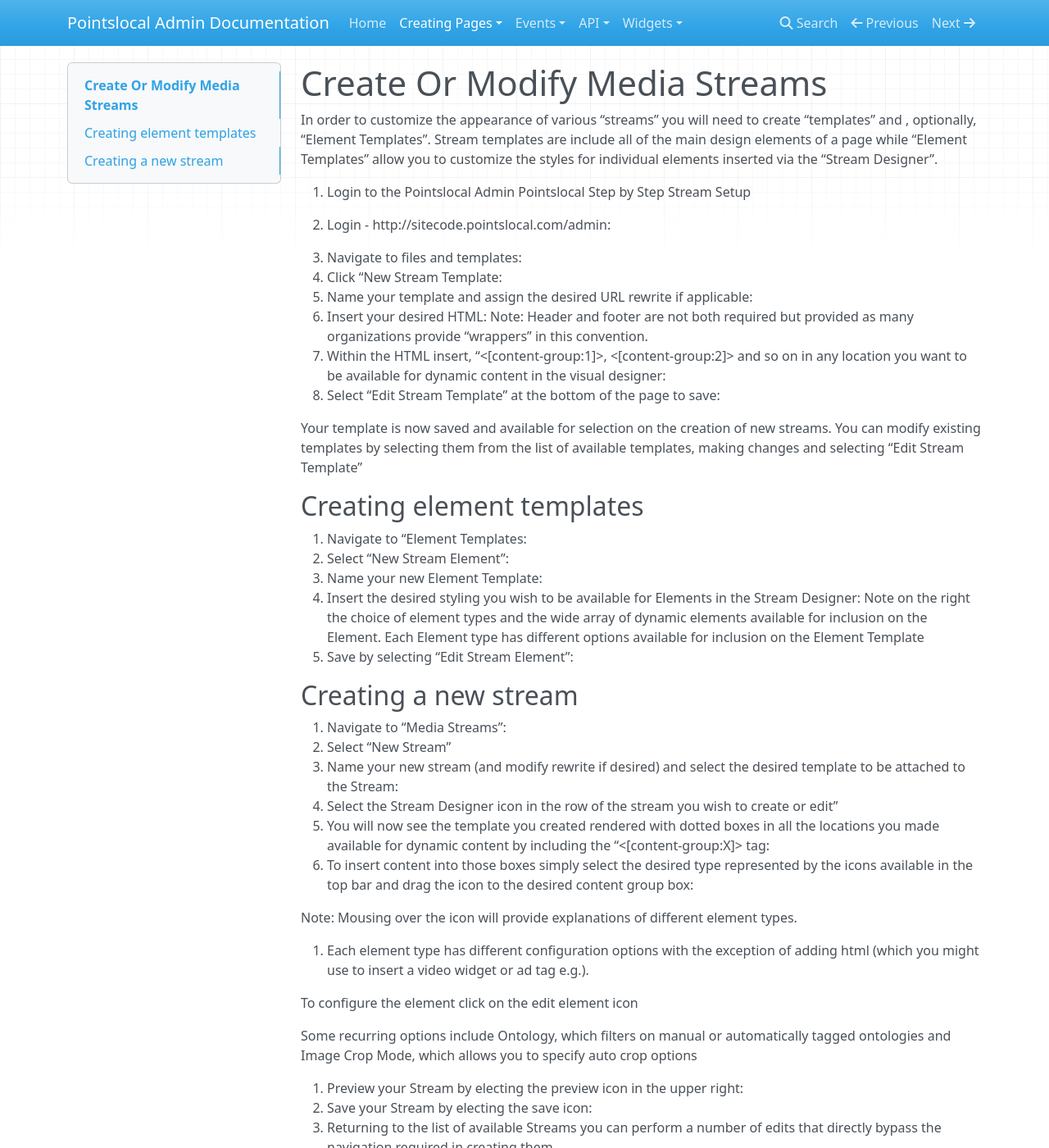
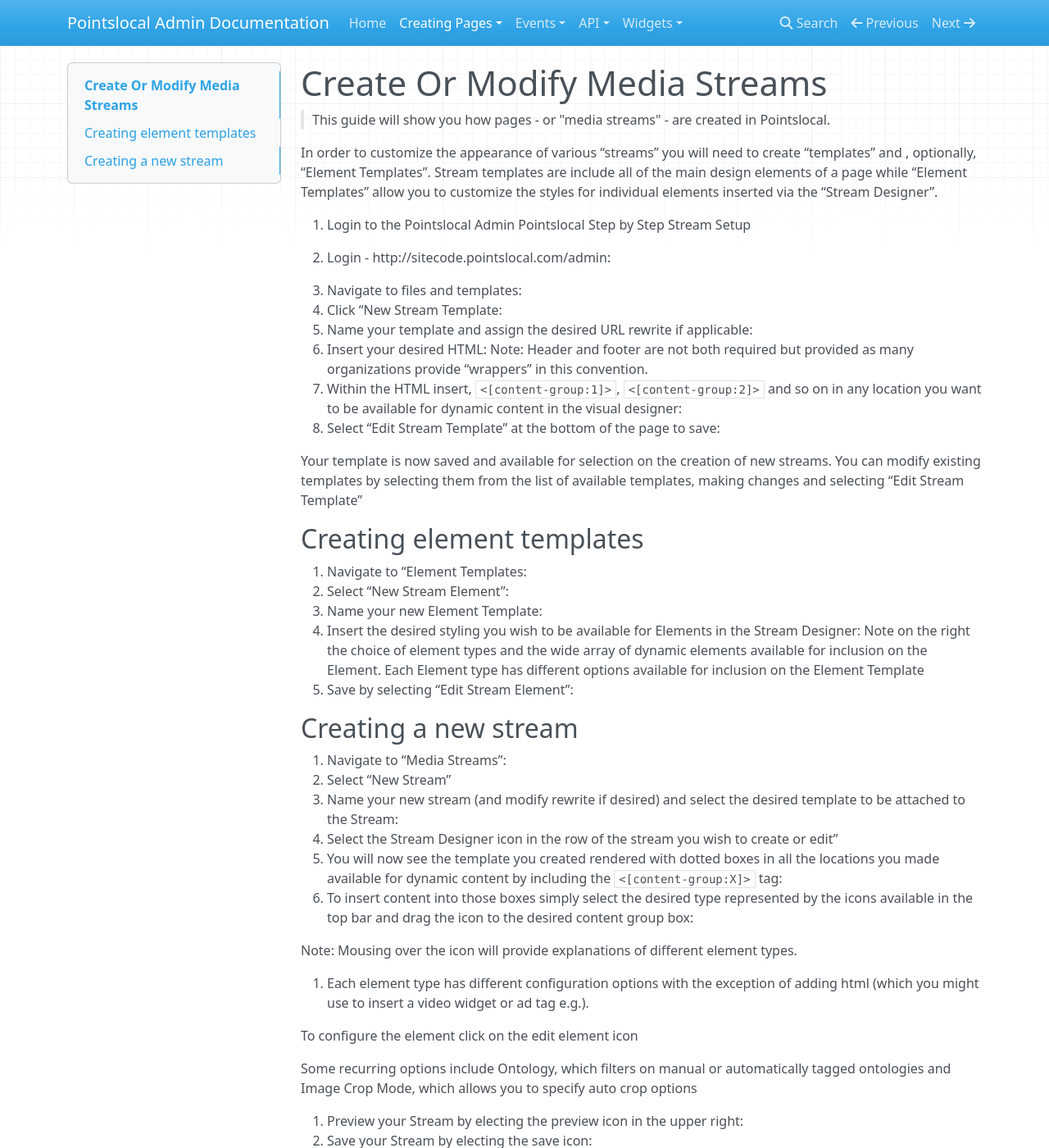
Before and after one commit to pointslocal/admin-docs, an MkDocs documentation site: the page built from docs/mediastream_templates.md, in a window 1280 px wide and 1400 px high. Shown: the whole window at 82% size. Built offline with MkDocs 1.6.1, drawn with Linux system fonts in a browser that asks for light colours; nearby versions of some CDN libraries; old or Windows-style settings are respelled for this version of MkDocs.

````diff
--- a/docs/mediastream_templates.md
+++ b/docs/mediastream_templates.md
@@ -1,4 +1,6 @@
 # Create Or Modify Media Streams
+> This guide will show you how pages - or "media streams" - are created in Pointslocal.
+
 In order to customize the appearance of various “streams” you will need to create “templates” and , optionally, “Element Templates”. Stream templates are include all of the main design elements of a page while “Element Templates” allow you to customize the styles for individual elements inserted via the “Stream Designer”.
 
 1. Login to the Pointslocal Admin
@@ -10,7 +12,7 @@ Pointslocal Step by Step Stream Setup
 4. Name your template and assign the desired URL rewrite if applicable:
 5. Insert your desired HTML:
 Note: Header and footer are not both required but provided as many organizations provide “wrappers” in this convention.
-6. Within the HTML insert, “<[content-group:1]>, <[content-group:2]> and so on in any location you want to be available for dynamic content in the visual designer:
+6. Within the HTML insert, ```<[content-group:1]>```, ```<[content-group:2]>``` and so on in any location you want to be available for dynamic content in the visual designer:
 7. Select “Edit Stream Template” at the bottom of the page to save:
 
 Your template is now saved and available for selection on the creation of new streams. You can modify existing templates by selecting them from the list of available templates, making changes and selecting “Edit Stream Template”
@@ -30,7 +32,7 @@ Note on the right the choice of element types and the wide array of dynamic elem
 2. Select “New Stream”
 3. Name your new stream (and modify rewrite if desired) and select the desired template to be attached to the Stream:
 4. Select the Stream Designer icon in the row of the stream you wish to create or edit”
-5.  You will now see the template you created rendered with dotted boxes in all the locations you made available for dynamic content by including the “<[content-group:X]> tag:
+5.  You will now see the template you created rendered with dotted boxes in all the locations you made available for dynamic content by including the ```<[content-group:X]>``` tag:
 6. To insert content into those boxes simply select the desired type represented by the icons available in the top bar and drag the icon to the desired content group box:
 
 Note: Mousing over the icon will provide explanations of different element types.
````
Also changed, not shown: docs/events_events.md (+1 -1 lines), docs/events_exports.md (+1 -1 lines), docs/widgets_example_events.md (+5 -0 lines).
